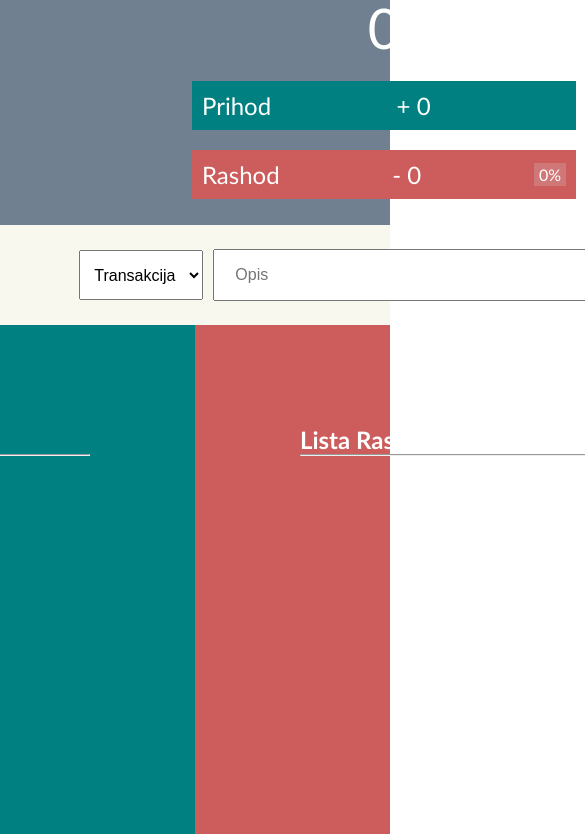
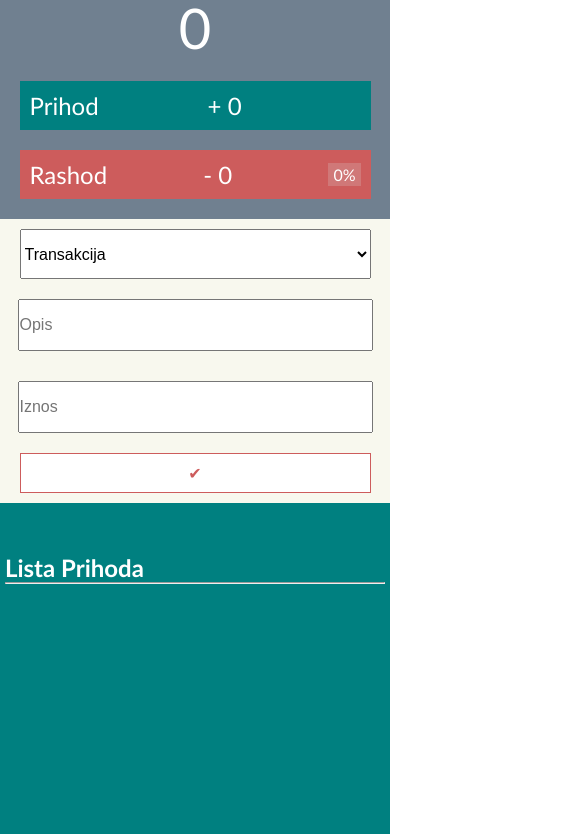
Before and after one commit to TatsuKenshi/Projekat_01, a plain HTML site: page index.html in a window 390 px wide. Shown: the part 75-909 px from the top of the page, 585 px wide, since content can reach past the window. Drawn offline with Linux system fonts and the light colour scheme.

Commit message:
responsive design

```diff
--- a/src/style.css
+++ b/src/style.css
@@ -16,25 +16,21 @@ body {
 
 .prikaz {
   height: inherit;
-  width: 768px;
-  margin-left: auto;
-  margin-right: auto;
+  max-width: 768px;
+  margin: 0 auto;
   color: white;
 }
 
 .prikaz_title {
   text-align: center;
-  margin-left: auto;
-  margin-right: auto;
+  margin: 0 auto;
   padding-top: 20px;
 }
 
 .prikaz_stanje {
   text-align: center;
-  margin-left: auto;
-  margin-right: auto;
-  padding-top: 10px;
-  padding-bottom: 10px;
+  margin: 0 auto;
+  padding: 10px 0;
   font-size: 3.5rem;
 }
 
@@ -47,45 +43,28 @@ body {
   display: flex;
   justify-content: center;
   width: 50%;
-  margin-left: auto;
-  margin-right: auto;
+  margin: 0 auto;
   background: teal;
   justify-content: space-between;
 }
 
 .rec {
   font-size: 1.5rem;
-  padding-top: 10px;
-  padding-bottom: 10px;
-  padding-left: 10px;
+  padding: 10px 0 10px 10px;
   align-self: center;
 }
 
 .iznos {
   font-size: 1.5rem;
-  padding-top: 10px;
-  padding-bottom: 10px;
+  padding: 10px 0;
   align-self: center;
 }
 
 .procenat_prihod {
   font-size: 1rem;
-  padding-top: 2px;
-  padding-bottom: 2px;
-  padding-left: 5px;
-  padding-right: 5px;
+  padding: 2px 5px;
   margin-right: 10px;
   align-self: center;
-}
-.procenat_rashod {
-  font-size: 1rem;
-  padding-top: 2px;
-  padding-bottom: 2px;
-  padding-left: 5px;
-  padding-right: 5px;
-  margin-right: 10px;
-  align-self: center;
-  background: rgba(211, 147, 147, 0.5);
 }
 
 .prikaz_ukupniRashod {
@@ -97,26 +76,31 @@ body {
   display: flex;
   justify-content: center;
   width: 50%;
-  margin-left: auto;
-  margin-right: auto;
+  margin: 0 auto;
   background: rgb(205, 92, 92);
   justify-content: space-between;
 }
 
+.procenat_rashod {
+  font-size: 1rem;
+  padding: 2px 5px;
+  margin-right: 10px;
+  align-self: center;
+  background: rgba(211, 147, 147, 0.5);
+}
+
 .form_wrapper {
   height: 100px;
-  width: 100vw;
+  width: 100%;
   background: rgb(248, 248, 238);
   justify-content: center;
 }
 
 .form {
+  display: flex;
   height: inherit;
-  width: 1000px;
-  margin-left: auto;
-  margin-right: auto;
-  display: flex;
-  display: flex;
+  width: max-content;
+  margin: 0 auto;
   justify-content: center;
   align-items: center;
 }
@@ -124,32 +108,29 @@ body {
 #tip {
   height: 50px;
   font-size: 1rem;
-  padding-left: 10px;
-  padding-right: 10px;
+  padding: 0 10px 0 20px;
+  margin-right: 10px;
 }
 
 #opis {
   height: 48px;
   width: 500px;
   font-size: 1rem;
-  padding-left: 20px;
-  margin-left: 10px;
+  padding: 0 10px 0 20px;
   margin-right: 10px;
 }
+
 #iznos {
   height: 48px;
   width: 96px;
   font-size: 1rem;
-  padding-left: 20px;
-  margin-right: 20px;
+  padding: 0 10px 0 20px;
+  margin-right: 10px;
 }
 
 .submit {
   font-size: 1rem;
-  padding-top: 5px;
-  padding-bottom: 5px;
-  padding-right: 9px;
-  padding-left: 9px;
+  padding: 5px 9px;
   background: white;
   border-radius: 50%;
   border: solid 1px indianred;
@@ -157,7 +138,7 @@ body {
 }
 
 .liste {
-  display: inline-flex;
+  display: flex;
   width: 100vw;
 }
 
@@ -166,31 +147,27 @@ body {
 }
 .prihodi {
   width: 50%;
-  height: 580px;
+  min-height: 580px;
   background: teal;
+  padding-top: 50px;
 }
 .rashodi {
   width: 50%;
-  height: 580px;
+  min-height: 580px;
   background: indianred;
+  padding-top: 50px;
 }
 
 .lista_prihoda_kontejner {
-  margin-top: 100px;
-  float: right;
-  width: 400px;
-  margin-right: 100px;
-  padding-left: 5px;
-  padding-right: 5px;
+  margin: auto;
+  max-width: 500px;
+  padding: 0 5px;
 }
 
 .lista_rashoda_kontejner {
-  margin-top: 100px;
-  margin-left: 100px;
-  float: left;
-  width: 400px;
-  padding-left: 5px;
-  padding-right: 5px;
+  margin: auto;
+  max-width: 500px;
+  padding: 0 5px;
 }
 
 .obrisi {
@@ -234,3 +211,66 @@ body {
   margin-right: auto;
   text-align: center;
 }
+
+@media only screen and (max-width: 1024px) {
+  #opis {
+    width: 375px;
+  }
+}
+
+@media only screen and (max-width: 768px) {
+  .ukupniPrihod_wrapper,
+  .ukupniRashod_wrapper {
+    width: 75%;
+  }
+
+  #opis {
+    width: 270px;
+  }
+}
+
+@media only screen and (max-width: 650px) {
+  .main {
+    height: max-content;
+    padding-bottom: 20px;
+  }
+
+  .ukupniPrihod_wrapper,
+  .ukupniRashod_wrapper {
+    width: 90%;
+  }
+
+  .form_wrapper {
+    height: max-content;
+  }
+
+  .form {
+    display: block;
+    width: 100%;
+    text-align: center;
+  }
+
+  #tip,
+  #opis,
+  #iznos {
+    width: 90%;
+    margin: 10px auto;
+    padding: 0;
+  }
+
+  .submit {
+    width: 90%;
+    height: 40px;
+    border-radius: 0;
+    margin-bottom: 10px;
+  }
+
+  .liste {
+    display: block;
+  }
+
+  .prihodi,
+  .rashodi {
+    width: 100%;
+  }
+}
```
